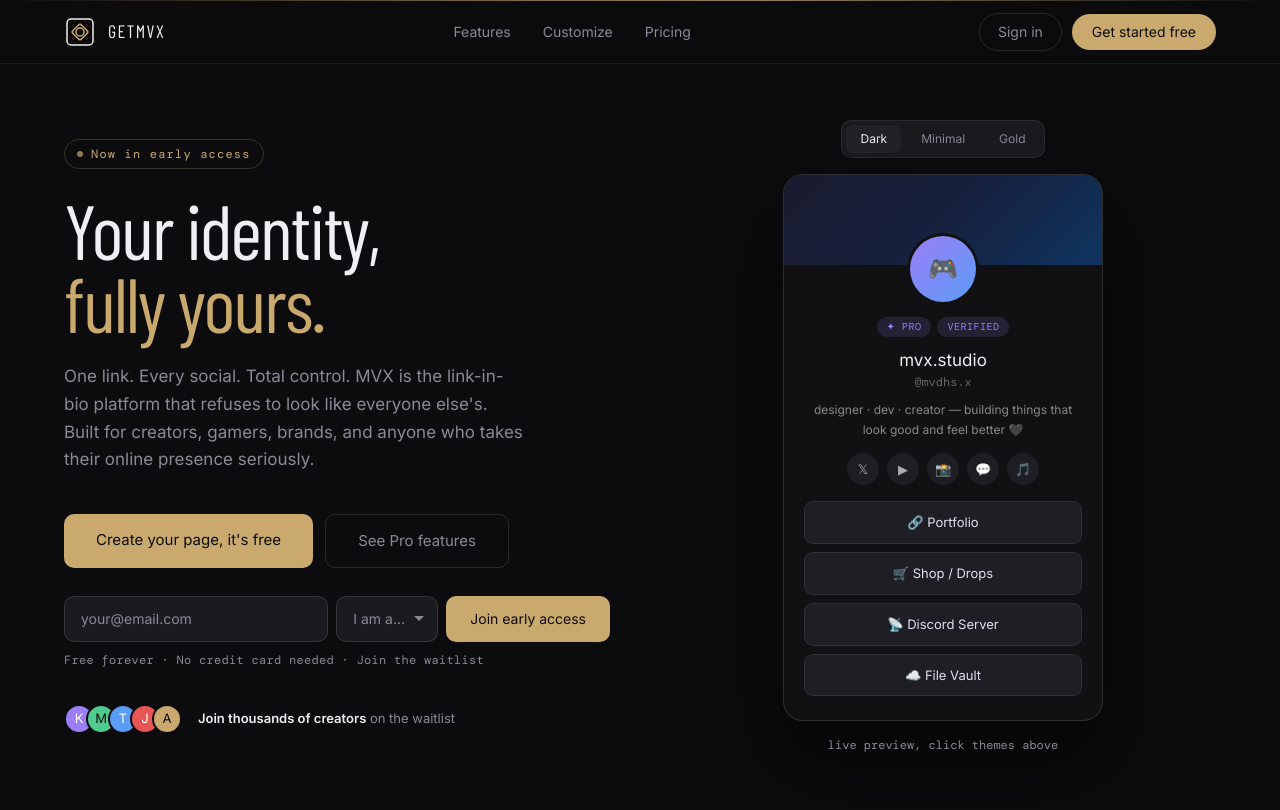
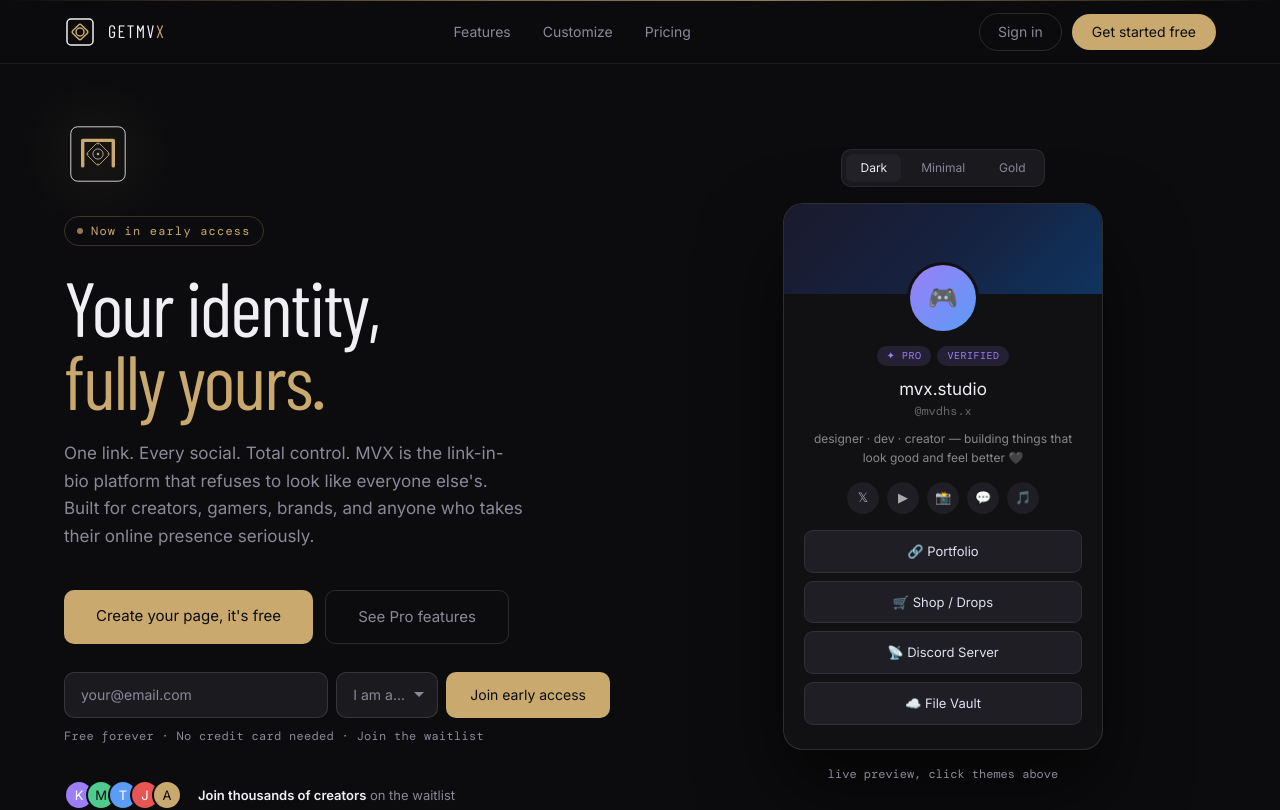
Before and after one commit to Trijbs/getmvx, a Next.js app: page / in a window 1280 px wide. Shown: the top 810 px of the page. Built offline with nearby package versions, Linux system fonts and the light colour scheme; a web font is replaced by a local one.

Commit message:
Wire brand into landing: HeroMark in hero, gold X in nav wordmark

```diff
--- a/src/components/landing/Hero.tsx
+++ b/src/components/landing/Hero.tsx
@@ -1,6 +1,7 @@
 "use client";
 
 import { useState } from "react";
+import { HeroMark } from "@/components/brand";
 import { ProfilePreview } from "./ProfilePreview";
 
 export function Hero() {
@@ -37,6 +38,10 @@
     <section className="mx-auto grid min-h-screen max-w-[1280px] grid-cols-1 items-center gap-[60px] px-[5%] pb-20 pt-[120px] lg:grid-cols-2">
       {/* Left — Copy */}
       <div>
+        <div className="mb-7">
+          <HeroMark size={68} />
+        </div>
+
         <div className="mb-6 inline-flex items-center gap-2 rounded-full border border-[var(--accent)]/25 px-3 py-1.5 font-[family-name:var(--font-dm-mono)] text-xs tracking-widest text-[var(--accent)]">
           <span className="inline-block h-1.5 w-1.5 animate-pulse rounded-full bg-[var(--accent)]" />
           Now in early access
--- a/src/components/landing/Nav.tsx
+++ b/src/components/landing/Nav.tsx
@@ -9,7 +9,7 @@
       <Link href="/" className="flex items-center gap-3">
         <LogoMark size={32} />
         <span className="font-[family-name:var(--font-display)] text-[18px] font-700 tracking-[0.08em] uppercase text-[var(--text)]">
-          GETMVX
+          GETMV<span className="text-[var(--accent)]">X</span>
         </span>
       </Link>
 
```
